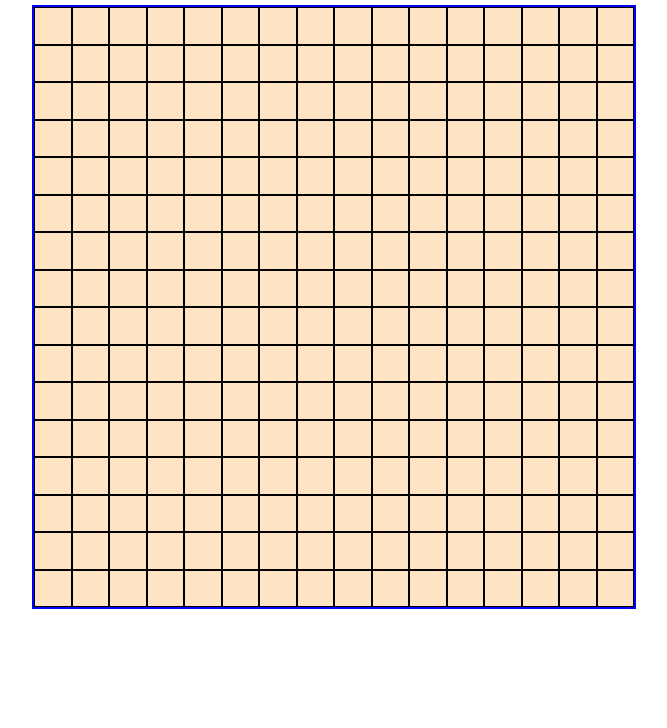
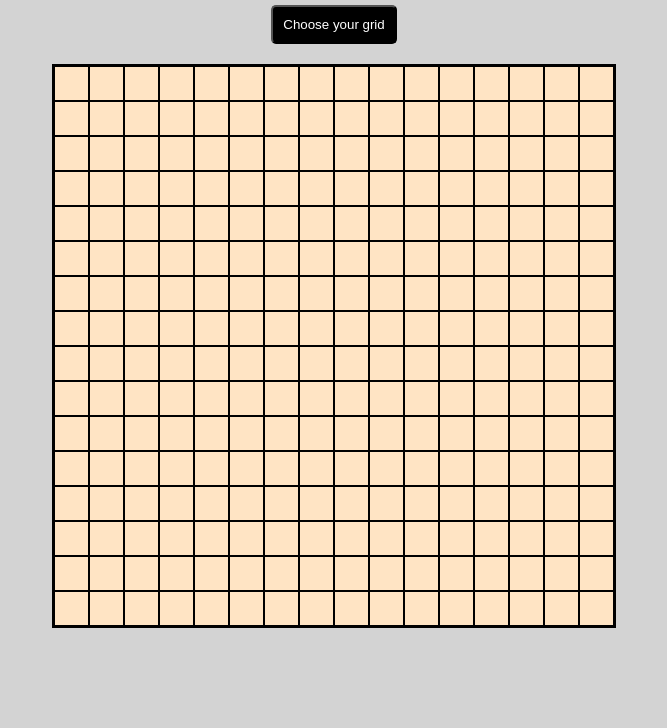
Before and after one commit to fed26sto-fundamentals/etch-a-sketch-azilinskaite, a plain HTML site: page index.html in a window 1280 px wide. Shown: the part 72-800 px from the top of the page, without its empty margins (306-973 px from the left). Drawn offline with Linux system fonts and the light colour scheme.

Commit message:
Progress

```diff
--- a/index.html
+++ b/index.html
@@ -9,6 +9,7 @@
 </head>
 <body>
     <h1>Etch-a-Sketch</h1>
-    <div id="container"></div>
+    <button id="btn">Choose your grid</button>
+    <section id="container"></section>
 </body>
 </html>
--- a/script.js
+++ b/script.js
@@ -1,3 +1,5 @@
+// create divs inside the container
+
 function addDiv() {
   // create a new div element
   const newDiv = document.createElement("div");
@@ -5,10 +7,31 @@ function addDiv() {
   newDiv.classList.add("item");
   // add new div inside container
   document.getElementById("container").appendChild(newDiv);
+  // add event listener to each div
+  newDiv.addEventListener("mouseover", mouseOver);
 }
 
 addDiv();
 
-for(let step = 0; step < 255; step++) {
+for (let step = 0; step < 255; step++) {
   addDiv();
 }
+
+// add hover effect
+
+function mouseOver() {
+  this.style.backgroundColor = "black";
+};
+
+mouseOver();
+
+// promt to choose grid size -- NOT WORKING!
+
+const button = document.querySelector("button");
+
+button.addEventListener('click', function() {
+  const userInput = prompt("How many cells do you need?");
+  console.log(userInput);
+});
+
+// adjust grid in javascript
--- a/style.css
+++ b/style.css
@@ -7,6 +7,8 @@ body {
     display: flex;
     flex-direction: column;
     align-items: center;
+    font-family: Arial, sans-serif;
+    background-color: lightgrey;
 }
 
 h1 {
@@ -14,15 +16,24 @@ h1 {
 }
 
 #container {
-    height: 600px;
-    width: 600px;
-    border: 2px solid blue;
+    height: 560px;
+    width: 560px;
+    border: 2px solid black;
     display: grid;
     grid-template-columns: repeat(16, 1fr);
-    grid-template-columns: repeat(16, 1fr);
+    grid-template-rows: repeat(16, 1fr);
+    margin-bottom: 30px;
 }
 
 .item {
     background-color: bisque;
     border: 1px solid black;
 }
+
+#btn {
+    margin-bottom: 20px;
+    background-color: black;
+    color: white;
+    padding: 10px;
+    border-radius: 5px;
+}
```
Lines whose indentation alone changed are shown as unchanged.
